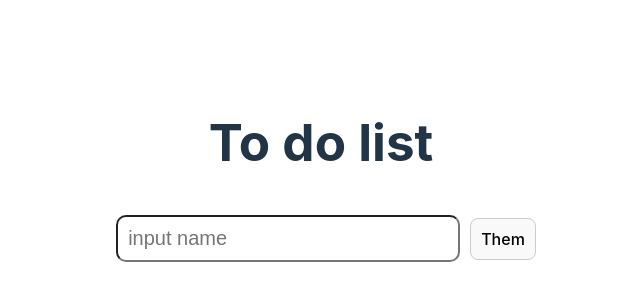
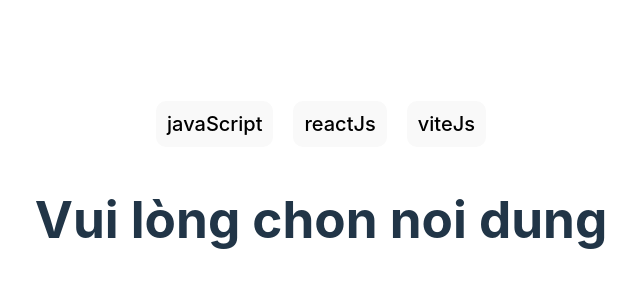
Before and after one commit to phuong261104/Tuan2_HuynhThanhPhuong_22671361, a React (Vite) app in the folder lab_tuan2/: page / in a window 1280 px wide. Shown: the part 214-514 px from the top of the page, without its empty margins (319-959 px from the left). Built offline with nearby package versions, Linux system fonts and the light colour scheme.

Commit message:
Bài 5 minh chứngchứng

```diff
--- a/lab_tuan2/src/App.jsx
+++ b/lab_tuan2/src/App.jsx
@@ -6,13 +6,14 @@ import Ex1 from './component/ex1'
 import Ex2 from './component/ex2'
 import Ex3 from './component/ex3'
 import Ex4 from './component/ex4'
+import Ex5 from './component/ex5'
 
 function App() {
   const [count, setCount] = useState(0)
 
   return (
     <>
-      <Ex4 />
+      <Ex5 />
 
     </>
   )
--- /dev/null
+++ b/lab_tuan2/src/component/ex5.jsx
@@ -0,0 +1,61 @@
+import { useState } from "react"
+
+const Ex5 = () => {
+    const [content, setContent] = useState(null)
+
+    const text = {
+        javascript: "JavaScript là một ngôn ngữ lập trình phổ biến được sử dụng để phát triển các ứng dụng web tương tác. Nó có thể chạy trên trình duyệt và server (Node.js). JavaScript hỗ trợ lập trình hướng đối tượng, lập trình hàm, và lập trình bất đồng bộ.",
+        reactJs: "ReactJS là một thư viện JavaScript mã nguồn mở do Facebook phát triển, được sử dụng để xây dựng giao diện người dùng (UI) động và tối ưu hóa hiệu suất. React sử dụng Virtual DOM để cập nhật UI nhanh chóng mà không cần render lại toàn bộ trang.",
+        viteJs: "ViteJS là một công cụ build frontend siêu nhanh, hỗ trợ phát triển React, Vue, Svelte và các framework khác. Nó sử dụng trình biên dịch ESBuild để tăng tốc quá trình khởi động và hot module replacement (HMR), giúp quá trình phát triển mượt mà hơn.",
+    };
+
+    const hanleClick = (e) => {
+        console.log(e.target.textContent);
+        switch (e.target.textContent) {
+            case "javaScript":
+                setContent(text.javascript);
+                break;
+            case "reactJs":
+                setContent(text.reactJs);
+                break;
+            case "viteJs":
+                setContent(text.viteJs);
+                break;
+        }
+    }
+
+    return (
+        <>
+            <div>
+                <button
+                    onClick={(e) => hanleClick(e)}
+                    style={{
+                        margin: "10px",
+                        fontSize: "20px",
+                        borderRadius: "10px",
+                        padding: "10px",
+                    }}>javaScript</button>
+                <button
+                    onClick={(e) => hanleClick(e)}
+                    style={{
+                        margin: "10px",
+                        fontSize: "20px",
+                        borderRadius: "10px",
+                        padding: "10px",
+                    }}>reactJs</button>
+                <button
+                    onClick={(e) => hanleClick(e)}
+                    style={{
+                        margin: "10px",
+                        fontSize: "20px",
+                        borderRadius: "10px",
+                        padding: "10px",
+                    }}>viteJs</button>
+            </div>
+            {content !== null ? <h1> {content}</h1> : <h1>Vui lòng chon noi dung</h1>}
+
+        </>
+    )
+}
+
+export default Ex5
```
Also changed, not shown: lab_tuan2/MinhChung/ex5.png (added).
